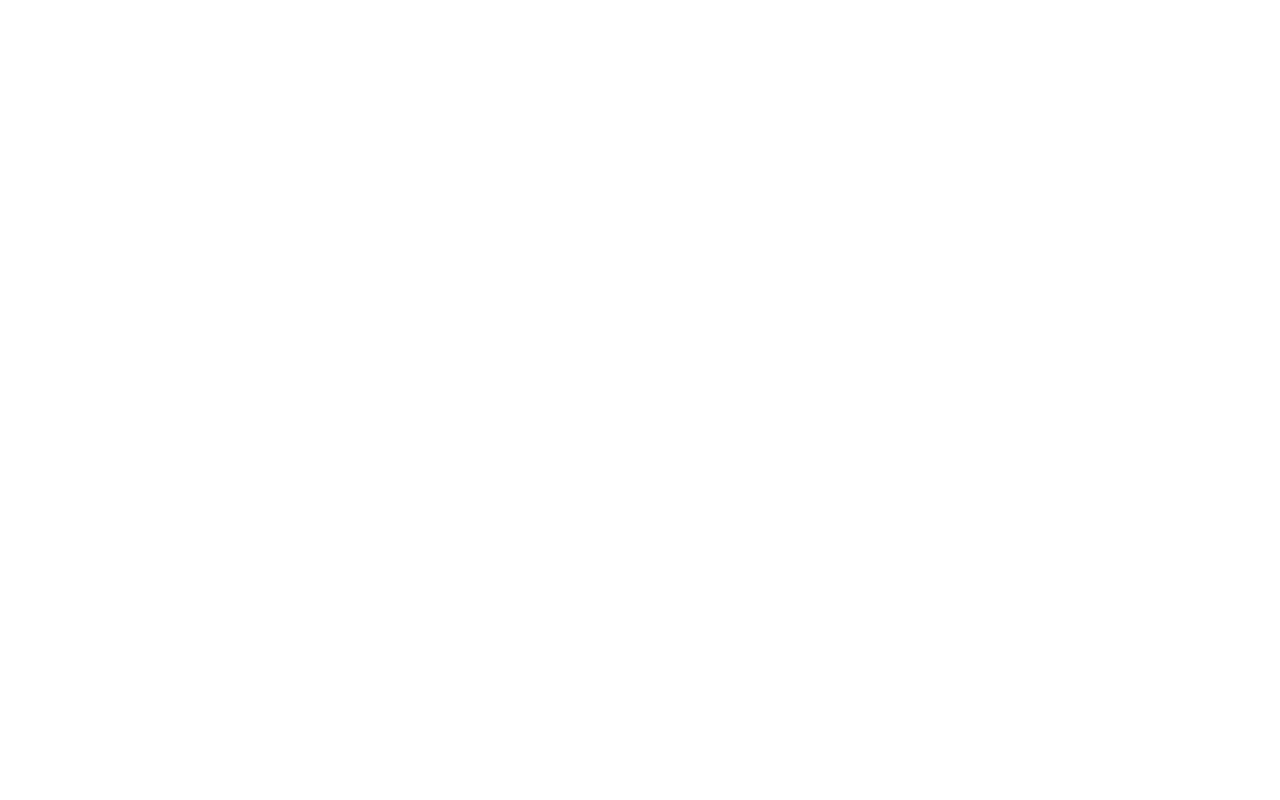
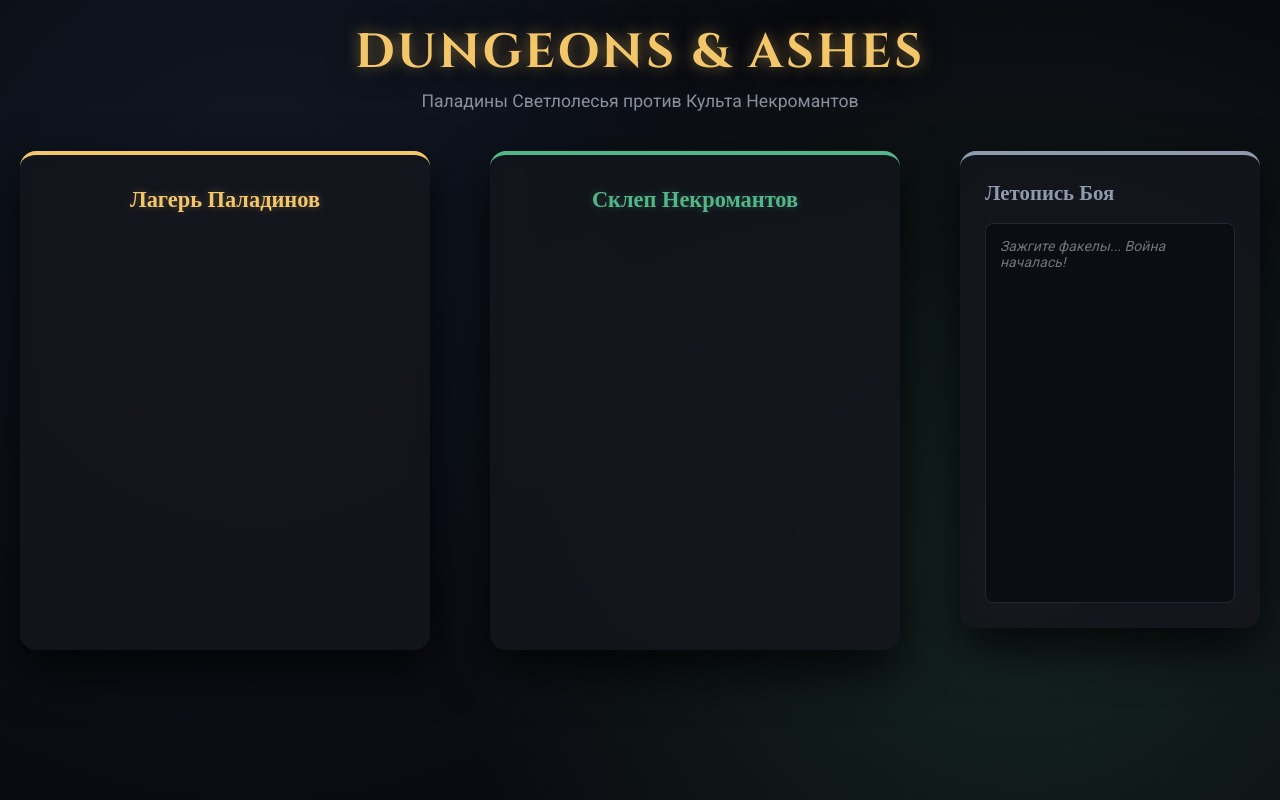
Before and after one commit to Cheremsha44/Battleship, a website built with webpack: page src/template.html in a window 1280 px wide. Built offline with nearby package versions, Linux system fonts and the light colour scheme.

Commit message:
class player

```diff
--- a/src/modules/gameboard.js
+++ b/src/modules/gameboard.js
@@ -68,7 +68,7 @@ export class Gameboard {
                 return ship.isSunk() === true;
             });
         } else {
-            return "На доске нет кораблей";
+            return false;
         }
     }
 }
--- a/src/styles.css
+++ b/src/styles.css
@@ -0,0 +1,274 @@
+@import url("https://fonts.googleapis.com/css2?family=Cinzel:wght@700&family=Roboto:wght@400;700&display=swap");
+
+* {
+    box-sizing: border-box;
+    margin: 0;
+    padding: 0;
+}
+
+body {
+    background-color: #0a0b10;
+    background-image:
+        radial-gradient(
+            circle at 20% 30%,
+            rgba(43, 76, 126, 0.2) 0%,
+            transparent 50%
+        ),
+        radial-gradient(
+            circle at 80% 70%,
+            rgba(82, 183, 136, 0.15) 0%,
+            transparent 50%
+        );
+    color: #e0e0e0;
+    font-family: "Roboto", sans-serif;
+    min-height: 100vh;
+    padding: 20px;
+    display: flex;
+    flex-direction: column;
+    align-items: center;
+    overflow-x: hidden;
+    animation: ambient-pulse 12s infinite alternate ease-in-out;
+}
+
+@keyframes ambient-pulse {
+    0% {
+        background-position: 0% 0%;
+    }
+    100% {
+        background-position: 100% 100%;
+    }
+}
+
+/* Header */
+.game-header {
+    text-align: center;
+    margin-bottom: 40px;
+}
+
+.game-header h1 {
+    font-family: "Cinzel", serif;
+    font-size: 3rem;
+    color: #f3c669;
+    text-shadow:
+        0 0 15px rgba(243, 198, 105, 0.5),
+        0 0 30px rgba(0, 0, 0, 0.9);
+    letter-spacing: 3px;
+}
+
+.subtitle {
+    color: #8a8f9e;
+    font-size: 1.1rem;
+    margin-top: 6px;
+}
+
+/* Main Layout */
+.game-container {
+    display: flex;
+    flex-wrap: wrap;
+    gap: 60px;
+    justify-content: center;
+    align-items: flex-start;
+    max-width: 1400px;
+    width: 100%;
+}
+
+.board-section {
+    display: flex;
+    flex-direction: column;
+    align-items: center;
+    background: rgba(20, 22, 29, 0.85);
+    padding: 30px 25px 50px 25px;
+    border-radius: 16px;
+    box-shadow: 0 20px 50px rgba(0, 0, 0, 0.8);
+    backdrop-filter: blur(8px);
+}
+
+.board-section h2 {
+    font-family: "Cinzel", serif;
+    font-size: 1.4rem;
+    margin-bottom: 25px;
+}
+
+.player-side {
+    border-top: 4px solid #f3c669;
+}
+
+.player-side h2 {
+    color: #f3c669;
+    text-shadow: 0 0 8px rgba(243, 198, 105, 0.3);
+}
+
+.enemy-side {
+    border-top: 4px solid #52b788;
+}
+
+.enemy-side h2 {
+    color: #52b788;
+    text-shadow: 0 0 8px rgba(82, 183, 136, 0.3);
+}
+
+/* Isometric Board Wrapper */
+.board {
+    display: grid;
+    grid-template-columns: repeat(10, 1fr);
+    grid-template-rows: repeat(10, 1fr);
+    gap: 5px;
+    width: 360px;
+    height: 360px;
+    background: transparent;
+
+    /* 3D Isometric View */
+    transform: rotateX(60deg) rotateZ(-45deg);
+    transform-style: preserve-3d;
+    perspective: 1000px;
+    filter: drop-shadow(0 25px 35px rgba(0, 0, 0, 0.9));
+}
+
+/* 3D Cell Tiles */
+.cell {
+    background: #111318;
+    position: relative;
+    aspect-ratio: 1;
+    transform-style: preserve-3d;
+    cursor: pointer;
+    border-radius: 2px;
+}
+
+/* Top Face of Tile */
+.cell::before {
+    content: "";
+    position: absolute;
+    inset: 0;
+    background: #252936;
+    border: 1px solid #3b4154;
+    transform: translateZ(12px);
+    transition:
+        transform 0.15s ease,
+        background-color 0.2s ease,
+        filter 0.2s ease;
+    border-radius: 2px;
+}
+
+/* Side Edge (3D Thickness) */
+.cell::after {
+    content: "";
+    position: absolute;
+    inset: 0;
+    background: #141720;
+    transform: rotateY(90deg) translateZ(-6px);
+    width: 12px;
+    height: 100%;
+}
+
+/* Hover Effect on Enemy Side */
+.enemy-side .cell:hover::before {
+    background: #384055;
+    transform: translateZ(6px);
+    border-color: #52b788;
+}
+
+/* --- GAME STATES --- */
+
+/* Fog of War (Unrevealed Enemy Tile) */
+.enemy-side .cell::before {
+    background: #1a1d26;
+    border-color: #272c3a;
+}
+
+/* Player Ship Unit */
+.cell.ship::before {
+    background: #2a4b7c;
+    border-color: #5a82be;
+    filter: drop-shadow(0 0 8px rgba(243, 198, 105, 0.7));
+}
+
+/* Miss State */
+.cell.miss {
+    cursor: not-allowed;
+}
+
+.cell.miss::before {
+    background: #12141a;
+    border-color: #1e222d;
+    transform: translateZ(2px);
+}
+
+/* Hit State */
+.cell.hit {
+    cursor: not-allowed;
+}
+
+.cell.hit::before {
+    background: #a81c1c;
+    border-color: #ff5555;
+    filter: drop-shadow(0 0 16px #ff3333);
+    animation: hit-shake 0.3s ease-in-out;
+}
+
+/* Destroyed Unit State */
+.cell.sunk::before {
+    background: #2b0808;
+    border-color: #661111;
+    filter: grayscale(0.8);
+    transform: translateZ(2px);
+}
+
+@keyframes hit-shake {
+    0%,
+    100% {
+        transform: translateZ(12px) rotate(0deg);
+    }
+    25% {
+        transform: translateZ(16px) rotate(4deg);
+    }
+    75% {
+        transform: translateZ(16px) rotate(-4deg);
+    }
+}
+
+/* Combat Log Sidebox */
+.log-section {
+    background: rgba(20, 22, 29, 0.85);
+    border-radius: 16px;
+    padding: 25px;
+    width: 300px;
+    display: flex;
+    flex-direction: column;
+    box-shadow: 0 20px 50px rgba(0, 0, 0, 0.8);
+    border-top: 4px solid #8e9aaf;
+    backdrop-filter: blur(8px);
+}
+
+.log-section h2 {
+    font-family: "Cinzel", serif;
+    font-size: 1.3rem;
+    color: #8e9aaf;
+    margin-bottom: 15px;
+}
+
+.log-box {
+    background-color: #0c0d12;
+    border: 1px solid #232734;
+    border-radius: 8px;
+    padding: 14px;
+    flex-grow: 1;
+    height: 380px;
+    overflow-y: auto;
+    font-size: 0.88rem;
+    display: flex;
+    flex-direction: column;
+    gap: 10px;
+}
+
+.system-msg {
+    color: #6c757d;
+    font-style: italic;
+}
+
+.log-entry.player-turn {
+    color: #f3c669;
+}
+
+.log-entry.enemy-turn {
+    color: #52b788;
+}
--- a/src/template.html
+++ b/src/template.html
@@ -1,11 +1,39 @@
-<!DOCTYPE html>
+<!doctype html>
 <html lang="en">
-<head>
-    <meta charset="UTF-8">
-    <meta name="viewport" content="width=device-width, initial-scale=1.0">
-    <title>Document</title>
-</head>
-<body>
+    <head>
+        <meta charset="UTF-8" />
+        <meta name="viewport" content="width=device-width, initial-scale=1.0" />
+        <link rel="stylesheet" href="styles.css" />
+        <title>Dungeons & Ashes</title>
+    </head>
+    <body>
+        <header class="game-header">
+            <h1>DUNGEONS & ASHES</h1>
+            <p class="subtitle">
+                Паладины Светлолесья против Культа Некромантов
+            </p>
+        </header>
 
-</body>
+        <main class="game-container">
+            <!-- Поле игрока -->
+            <section class="board-section player-side">
+                <h2>Лагерь Паладинов</h2>
+                <div id="player-board" class="board"></div>
+            </section>
+
+            <!-- Поле компьютера -->
+            <section class="board-section enemy-side">
+                <h2>Склеп Некромантов</h2>
+                <div id="computer-board" class="board"></div>
+            </section>
+
+            <!-- Боковой лог боя -->
+            <aside class="log-section">
+                <h2>Летопись Боя</h2>
+                <div id="combat-log" class="log-box">
+                    <p class="system-msg">Зажгите факелы... Война началась!</p>
+                </div>
+            </aside>
+        </main>
+    </body>
 </html>
```
Also changed, not shown: src/modules/gameboard.test.js (+1 -1 lines), src/modules/player.js (added, +23 -0 lines), src/modules/player.test.js (added, +42 -0 lines).
